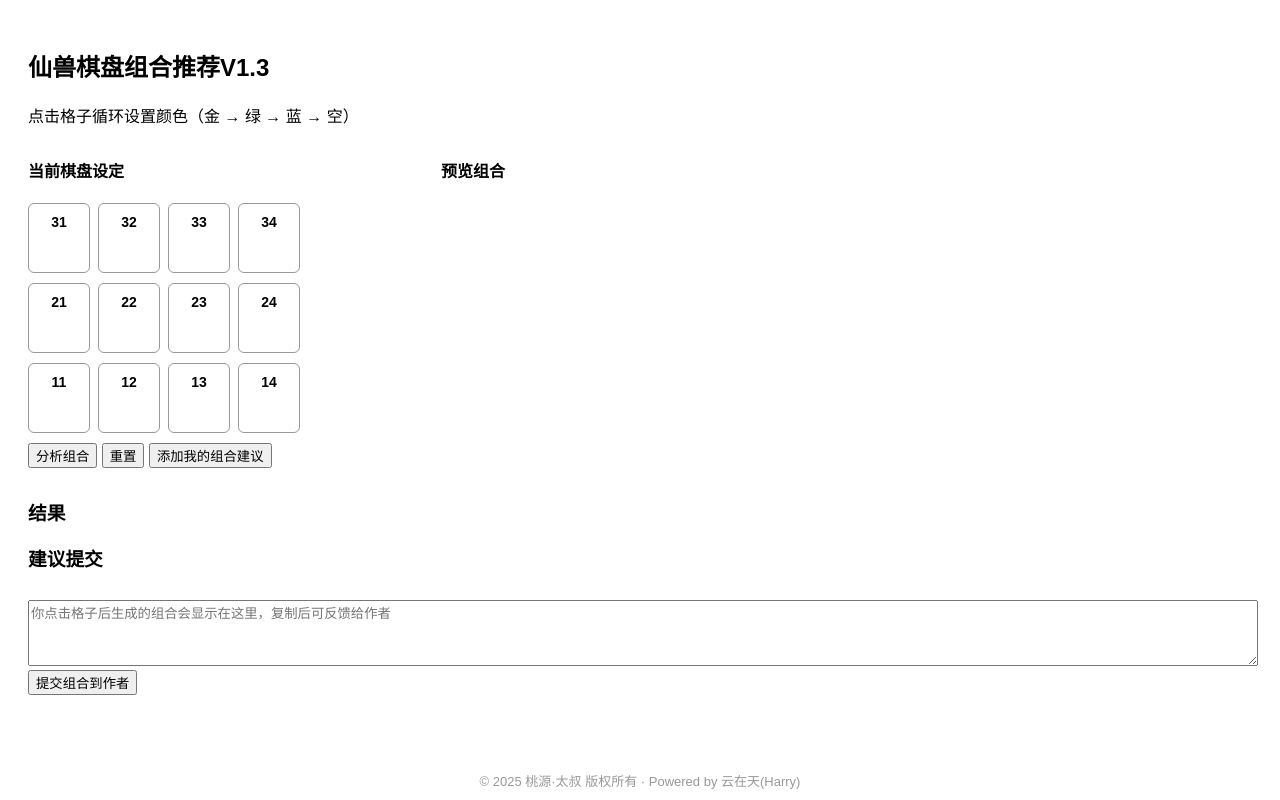
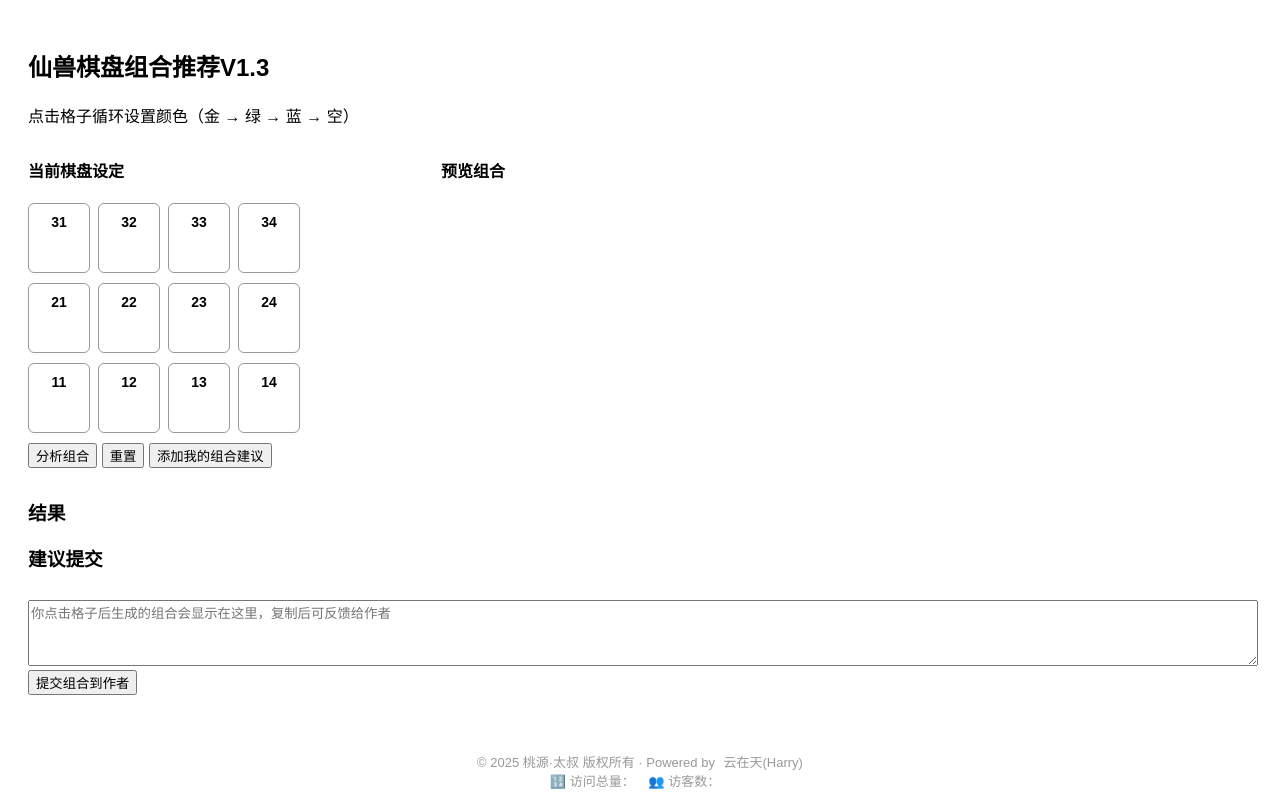
Before and after one commit to harry-sunhao/xddq_combination, a plain HTML site: page index.html in a window 1280 px wide. Drawn offline with Linux system fonts and the light colour scheme; some packages are replaced by stand-ins of ours; a script that the page names is missing.

Commit message:
Add: footer data

```diff
--- a/index.html
+++ b/index.html
@@ -271,8 +271,21 @@
 
   </script>
   <footer style="position:fixed; bottom:10px; left:0; width:100%; text-align:center; font-size:13px; color:#999;">
-    © 2025 桃源·太叔 版权所有 · Powered by 云在天(Harry)
+    © 2025 桃源·太叔 版权所有 · Powered by <a href="https://github.com/harry-sunhao" target="_blank" style="color:#999; text-decoration:none; margin-left: 5px;">
+      云在天(Harry)
+    </a>
+    <br>
+    <span id="busuanzi_container_site_pv" style="margin-right: 10px;">
+      🔢 访问总量：<span id="busuanzi_value_site_pv"></span>
+    </span>
+    <span id="busuanzi_container_site_uv" style="margin-right: 10px;">
+      👥 访客数：<span id="busuanzi_value_site_uv"></span>
+    </span>
+
+
+    <script async src="https://busuanzi.ibruce.info/busuanzi/2.3/busuanzi.pure.mini.js"></script>
   </footer>
+
 
 </body>
 </html>
```
